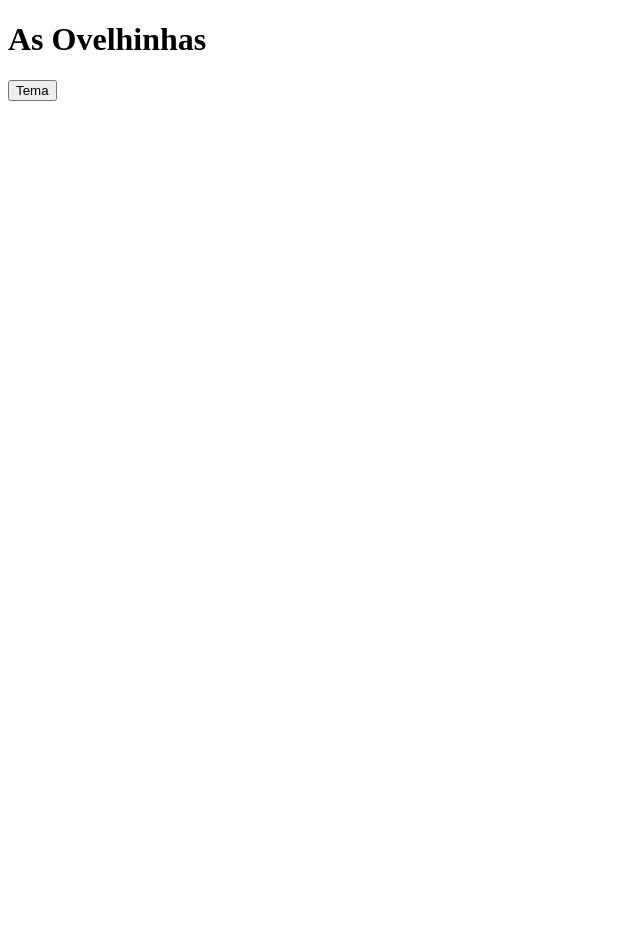
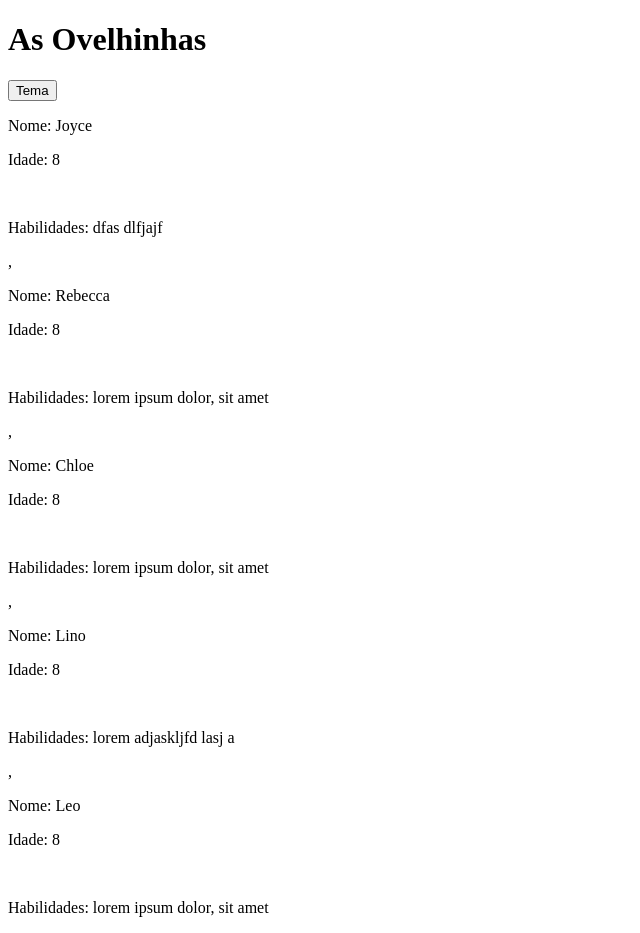
Before and after one commit to Gisellyrock/Landing-Page, a plain HTML site: page index.html in a window 1280 px wide. Shown: the whole page, without its empty margins (0-640 px from the left). Before the commit the page ends 800 px from the top, so only its background shows below. Drawn offline with Linux system fonts and the light colour scheme.

Commit message:
pics aditions

```diff
--- a/index.html
+++ b/index.html
@@ -10,9 +10,10 @@
 <body>
     <h1> As Ovelhinhas</h1>
     <button> Tema </button>
-    <section>
+    <section class="asovelhinhas">
 
     </section>
 </body>
 <script src="script.js"></script>
+<script src="db.js"></script>
 </html>
--- a/script.js
+++ b/script.js
@@ -0,0 +1,53 @@
+const ovelhinhas = [
+    {
+        id: 1,
+        nome: 'Joyce',
+        idade: 8,
+        habilidades: 'dfas dlfjajf',
+        foto:''
+    },
+
+    {
+        id: 2,
+        nome: 'Rebecca',
+        idade: 8,
+        habilidades: 'lorem ipsum dolor, sit amet',
+        foto:''
+    },
+
+    {
+        id: 3,
+        nome: 'Chloe',
+        idade: 8,
+        habilidades: 'lorem ipsum dolor, sit amet',
+        foto:''
+    },
+    {
+        id: 4,
+        nome: 'Lino',
+        idade: 8,
+        habilidades: 'lorem adjaskljfd lasj a',
+        foto:''
+    },
+    {
+        id: 5,
+        nome: 'Leo',
+        idade: 8,
+        habilidades: 'lorem ipsum dolor, sit amet',
+        foto:''
+    },
+
+]
+
+const secao = document.querySelector('.asovelhinhas')
+
+const todasAsOvelhinhas = ovelhinhas.map((ovelhinha) => {
+    return `<div>
+    <p>Nome: ${ovelhinha.nome}</p>
+    <p>Idade: ${ovelhinha.idade}</p>
+    <img src="${ovelhinha.foto}">
+    <p>Habilidades: ${ovelhinha.habilidades} </p>
+    </div>`
+})
+
+secao.innerHTML = todasAsOvelhinhas
```
Also changed, not shown: db.js (deleted, +0 -40 lines), assets/Chloe.jpeg (added), assets/Joyce.jpeg (added), assets/leo.jpeg (added), assets/lino1.jpeg (added), rebecca.jpeg (added).
